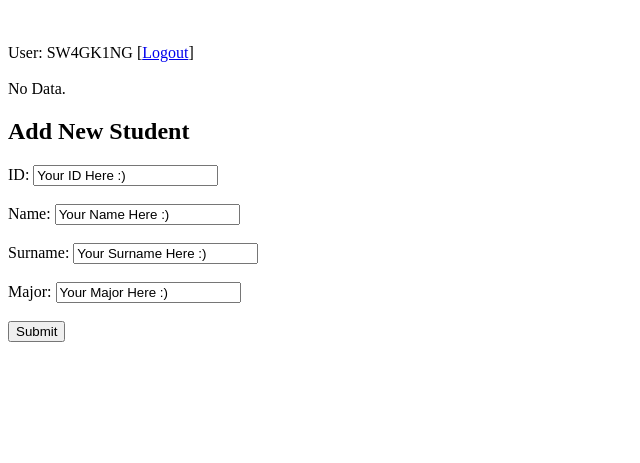
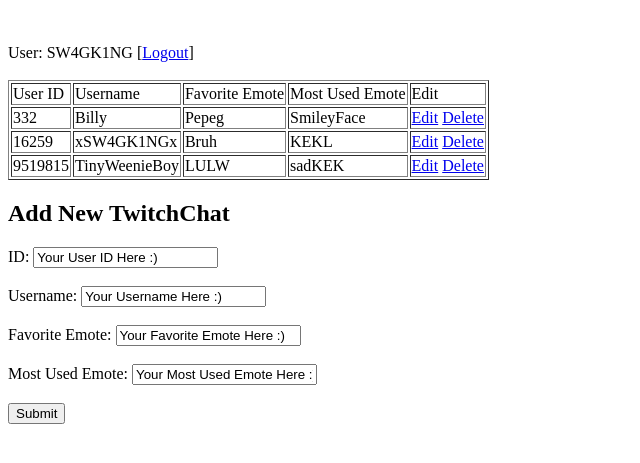
Before and after one commit to SW4GK1NG/CGM412WebDesign, a PHP site: page /SQLDB/ReadDB.php in a window 1280 px wide. Shown: the top 463 px of the page, without its empty margins (0-640 px from the left). Run offline with PHP 8.4, Linux system fonts and the light colour scheme; a user stored in the database is signed in; data comes from the database, SQL or seed files in the repository; both versions use the stored data as it was after the commit; data that the repository does not hold is empty.

Commit message:
Again :(

```diff
--- a/SQLDB/ReadDB.php
+++ b/SQLDB/ReadDB.php
@@ -4,7 +4,7 @@
   session_start();
 
   if (!isset($_SESSION['username']) || empty($_SESSION['username'])) {
-    haeder ("location: login.php");
+    header ("location: login.php");
     exit;
   }
 ?>
@@ -27,23 +27,23 @@
 
       require_once 'config.php';
 
-      $sql = "SELECT * FROM students ORDER BY students.stu_id ASC";
+      $sql = "SELECT * FROM userdata ORDER BY userdata.UserID ASC";
       $result = mysqli_query($conn, $sql);
 
       if(mysqli_num_rows($result) > 0) {
         echo "<table border = 1>";
-        echo "<tr><td>Student ID</td>";
-        echo "<td>Student Name</td>";
-        echo "<td>Student Surname</td>";
-        echo "<td>Student Major</td>";
+        echo "<tr><td>User ID</td>";
+        echo "<td>Username</td>";
+        echo "<td>Favorite Emote</td>";
+        echo "<td>Most Used Emote</td>";
         echo "<td>Edit</td>";
         echo "</tr>";
         while($row = mysqli_fetch_assoc($result)) {
-          echo "<tr><td>" . $row['stu_id'] . "</td>";
-          echo "<td>" . $row['stu_name'] . "</td>";
-          echo "<td>" . $row['stu_surname'] . "</td>";
-          echo "<td>" . $row['stu_major'] . "</td>";
-          echo "<td> <a href='edit.php?stu_id=" . $row["stu_id"] . "'>Edit</a> <a href='delete.php?stu_id=" . $row["stu_id"] . "'>Delete</a></td>";
+          echo "<tr><td>" . $row['UserID'] . "</td>";
+          echo "<td>" . $row['Username'] . "</td>";
+          echo "<td>" . $row['FavoriteEmote'] . "</td>";
+          echo "<td>" . $row['MostUseEmote'] . "</td>";
+          echo "<td> <a href='edit.php?user_id=" . $row["UserID"] . "'>Edit</a> <a href='delete.php?user_id=" . $row["UserID"] . "'>Delete</a></td>";
           echo "</tr>";
         }
       } else {
@@ -56,13 +56,13 @@
 
     </table>
 
-    <h2>Add New Student</h2>
+    <h2>Add New TwitchChat</h2>
     <form action="insertdata.php" method="post">
 
-      ID: <input type="text" name="ID" value="Your ID Here :)"><br><br>
-      Name: <input type="text" name="Name" value="Your Name Here :)"><br><br>
-      Surname: <input type="text" name="Surname" value="Your Surname Here :)"><br><br>
-      Major: <input type="text" name="Major" value="Your Major Here :)"><br><br>
+      ID: <input type="text" name="ID" value="Your User ID Here :)"><br><br>
+      Username: <input type="text" name="Name" value="Your Username Here :)"><br><br>
+      Favorite Emote: <input type="text" name="FEmote" value="Your Favorite Emote Here :)"><br><br>
+      Most Used Emote: <input type="text" name="UseEmote" value="Your Most Used Emote Here :)"><br><br>
 
       <input type="submit" value="Submit">
     </form>
--- a/SQLDB/config.php
+++ b/SQLDB/config.php
@@ -3,7 +3,7 @@
   $db_server = "Localhost";
   $db_username = "root";
   $db_password = "";
-  $db_name = "dbsample";
+  $db_name = "dbnotsample";
 
   $conn = mysqli_connect($db_server, $db_username, $db_password, $db_name);
 
--- a/SQLDB/insertdata.php
+++ b/SQLDB/insertdata.php
@@ -13,10 +13,10 @@
 
   $stu_id = $_POST["ID"];
   $stu_name = $_POST["Name"];
-  $stu_sur = $_POST["Surname"];
-  $stu_major = $_POST["Major"];
+  $stu_sur = $_POST["FEmote"];
+  $stu_major = $_POST["UseEmote"];
 
-  $sql = "INSERT INTO students(stu_id, stu_name, stu_surname, stu_major) VALUES ('$stu_id','$stu_name','$stu_sur','$stu_major')";
+  $sql = "INSERT INTO userdata(UserID, Username, FavoriteEmote, MostUseEmote) VALUES ('$stu_id','$stu_name','$stu_sur','$stu_major')";
 
   if(mysqli_query($conn, $sql)) {
     echo "New Record Added";
--- a/SQLDB/updatedata.php
+++ b/SQLDB/updatedata.php
@@ -13,10 +13,10 @@
 
   $stu_id = $_POST["ID"];
   $stu_name = $_POST["Name"];
-  $stu_sur = $_POST["Surname"];
-  $stu_major = $_POST["Major"];
+  $stu_sur = $_POST["FEmote"];
+  $stu_major = $_POST["UseEmote"];
 
-  $sql = "UPDATE students SET stu_name='$stu_name', stu_surname='$stu_sur', stu_major='$stu_major' WHERE stu_id=$stu_id";
+  $sql = "UPDATE userdata SET Username='$stu_name', FavoriteEmote='$stu_sur', MostUseEmote='$stu_major' WHERE UserID=$stu_id";
 
   if(mysqli_query($conn, $sql)) {
     echo "New Record Added";
```
Also changed, not shown: SQLDB/dbnotsample.sql (added, +102 -0 lines), SQLDB/delete.php (+2 -5 lines), SQLDB/edit.php (+7 -7 lines).
